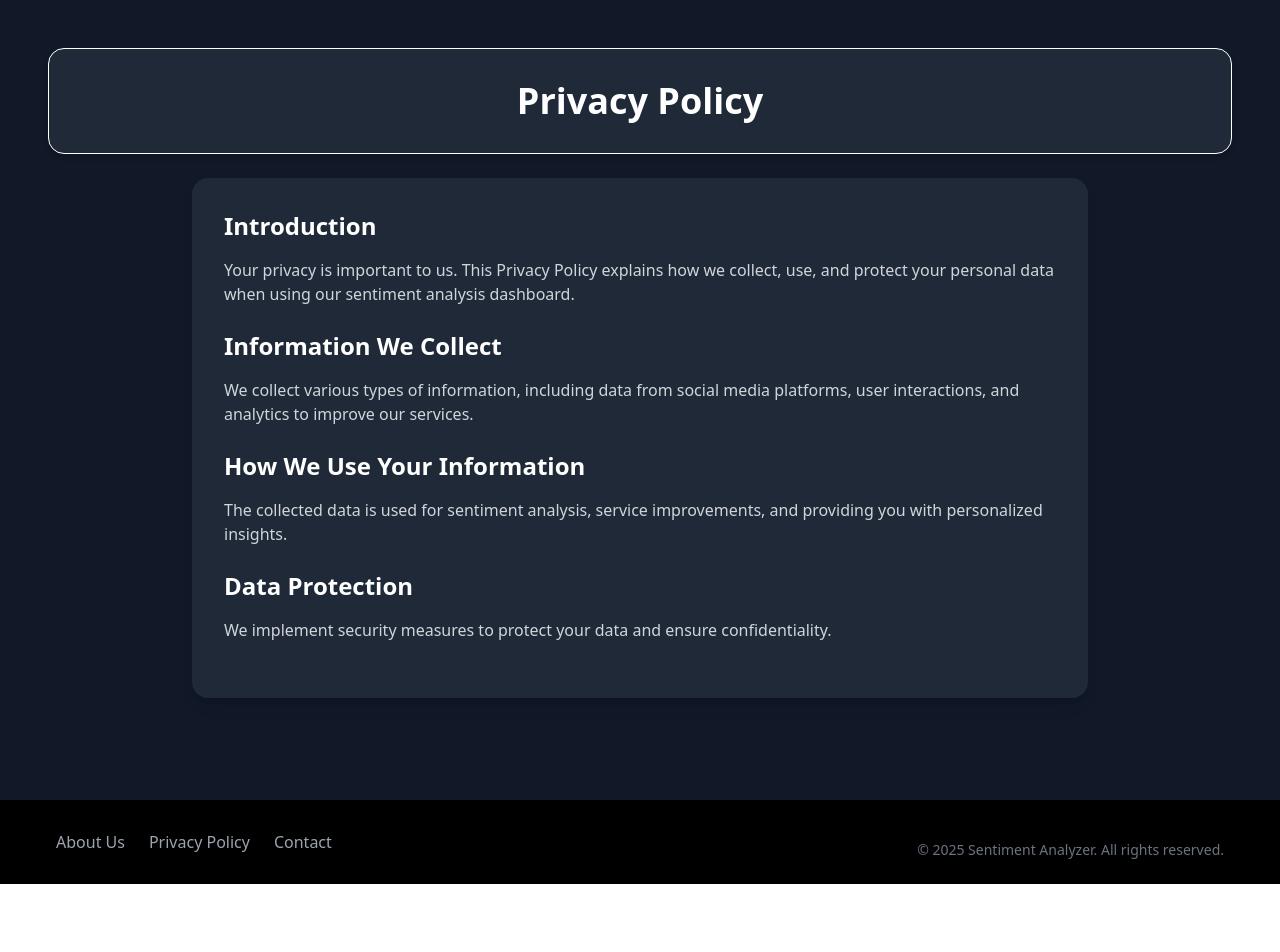
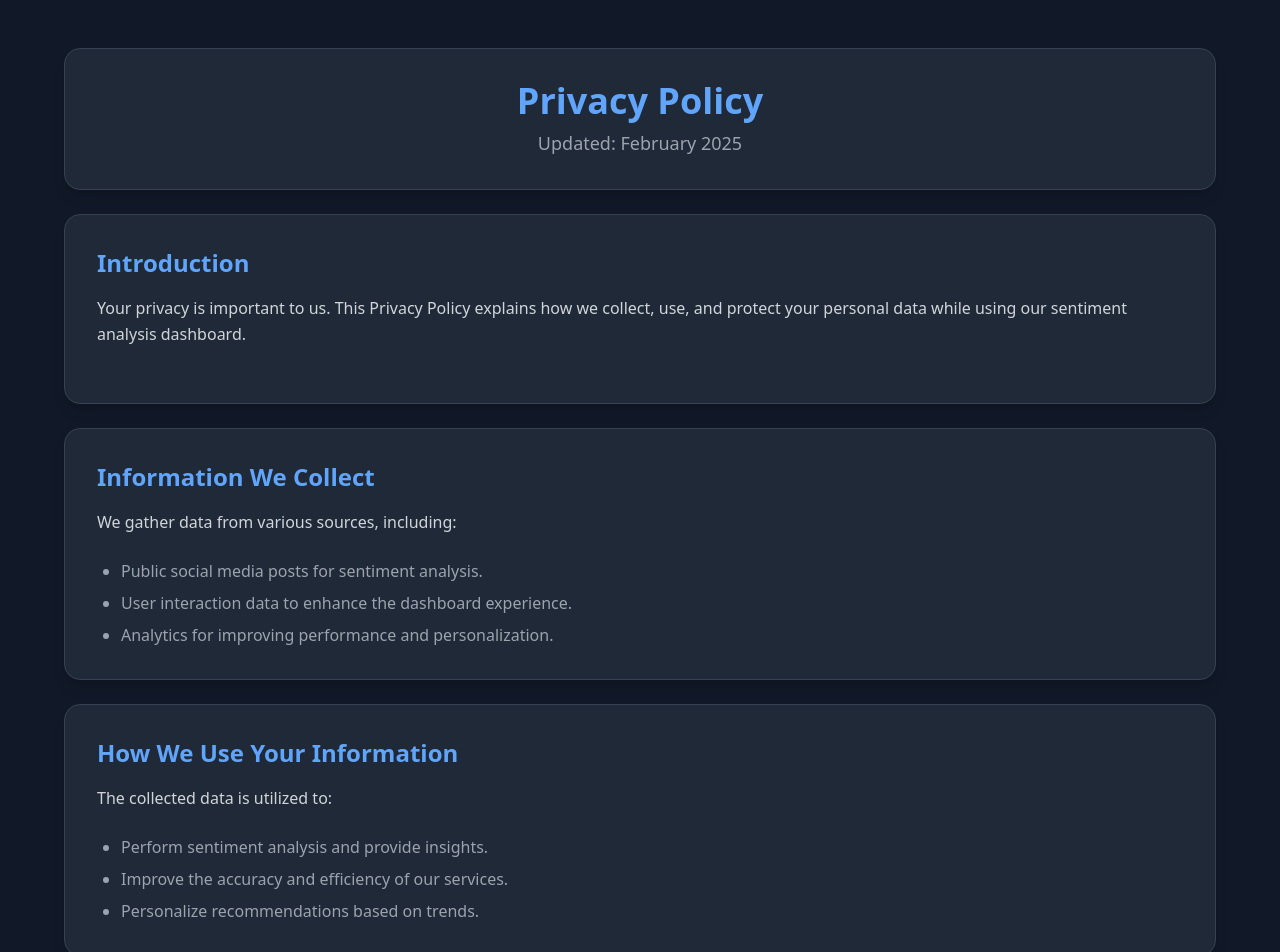
Before and after one commit to MrSaltyFish/SITNovate, a React (Vite) app in the folder frontend/: page /privacy in a window 1280 px wide. Shown: the part 80-1032 px from the top of the page. Before the commit the page ends 964 px from the top, so only its background shows below. Built offline with nearby package versions, Linux system fonts and the light colour scheme.

Commit message:
deplo6y hoja

```diff
--- a/frontend/src/pages/PrivacyPage.jsx
+++ b/frontend/src/pages/PrivacyPage.jsx
@@ -1,35 +1,78 @@
 import React from "react";
+import { motion } from "framer-motion";
 
 const PrivacyPolicyPage = () => {
   return (
-    <section className="w-full min-h-screen bg-gray-900 text-white flex flex-col items-center p-12">
+    <section className="w-full min-h-screen bg-gray-900 text-white flex flex-col items-center p-6 md:p-12">
       {/* Heading Section */}
-      <div className="w-full text-center p-8 border border-white shadow-md bg-gray-800 rounded-2xl">
-        <h1 className="text-4xl font-bold">Privacy Policy</h1>
-      </div>
+      <motion.div
+        className="w-full max-w-6xl text-center p-8 border border-gray-700 shadow-lg bg-gray-800 rounded-2xl"
+        initial={{ opacity: 0, y: -20 }}
+        animate={{ opacity: 1, y: 0 }}
+        transition={{ duration: 0.5 }}
+      >
+        <h1 className="text-4xl font-bold text-blue-400">Privacy Policy</h1>
+        <p className="text-lg text-gray-400 mt-2">Updated: February 2025</p>
+      </motion.div>
 
       {/* Content Section */}
-      <div className="w-full max-w-4xl bg-gray-800 rounded-2xl p-8 mt-6 shadow-lg">
-        <h2 className="text-2xl font-semibold mb-4">Introduction</h2>
-        <p className="text-gray-300 mb-6">
-          Your privacy is important to us. This Privacy Policy explains how we collect, use, and protect your personal data when using our sentiment analysis dashboard.
+      <motion.div
+        className="w-full max-w-6xl bg-gray-800 rounded-2xl p-8 mt-6 shadow-lg border border-gray-700"
+        initial={{ opacity: 0 }}
+        animate={{ opacity: 1 }}
+        transition={{ delay: 0.3 }}
+      >
+        <h2 className="text-2xl font-semibold text-blue-400 mb-4">Introduction</h2>
+        <p className="text-gray-300 leading-relaxed mb-6">
+          Your privacy is important to us. This Privacy Policy explains how we collect, use, and protect your personal data while using our sentiment analysis dashboard.
         </p>
+      </motion.div>
 
-        <h2 className="text-2xl font-semibold mb-4">Information We Collect</h2>
-        <p className="text-gray-300 mb-6">
-          We collect various types of information, including data from social media platforms, user interactions, and analytics to improve our services.
+      <motion.div
+        className="w-full max-w-6xl bg-gray-800 rounded-2xl p-8 mt-6 shadow-lg border border-gray-700"
+        initial={{ opacity: 0 }}
+        animate={{ opacity: 1 }}
+        transition={{ delay: 0.5 }}
+      >
+        <h2 className="text-2xl font-semibold text-blue-400 mb-4">Information We Collect</h2>
+        <p className="text-gray-300 leading-relaxed mb-6">
+          We gather data from various sources, including:
         </p>
+        <ul className="list-disc pl-6 text-gray-400 space-y-2">
+          <li>Public social media posts for sentiment analysis.</li>
+          <li>User interaction data to enhance the dashboard experience.</li>
+          <li>Analytics for improving performance and personalization.</li>
+        </ul>
+      </motion.div>
 
-        <h2 className="text-2xl font-semibold mb-4">How We Use Your Information</h2>
-        <p className="text-gray-300 mb-6">
-          The collected data is used for sentiment analysis, service improvements, and providing you with personalized insights.
+      <motion.div
+        className="w-full max-w-6xl bg-gray-800 rounded-2xl p-8 mt-6 shadow-lg border border-gray-700"
+        initial={{ opacity: 0 }}
+        animate={{ opacity: 1 }}
+        transition={{ delay: 0.7 }}
+      >
+        <h2 className="text-2xl font-semibold text-blue-400 mb-4">How We Use Your Information</h2>
+        <p className="text-gray-300 leading-relaxed mb-6">
+          The collected data is utilized to:
         </p>
+        <ul className="list-disc pl-6 text-gray-400 space-y-2">
+          <li>Perform sentiment analysis and provide insights.</li>
+          <li>Improve the accuracy and efficiency of our services.</li>
+          <li>Personalize recommendations based on trends.</li>
+        </ul>
+      </motion.div>
 
-        <h2 className="text-2xl font-semibold mb-4">Data Protection</h2>
-        <p className="text-gray-300 mb-6">
-          We implement security measures to protect your data and ensure confidentiality.
+      <motion.div
+        className="w-full max-w-6xl bg-gray-800 rounded-2xl p-8 mt-6 shadow-lg border border-gray-700"
+        initial={{ opacity: 0 }}
+        animate={{ opacity: 1 }}
+        transition={{ delay: 0.9 }}
+      >
+        <h2 className="text-2xl font-semibold text-blue-400 mb-4">Data Protection</h2>
+        <p className="text-gray-300 leading-relaxed mb-6">
+          We take security seriously and employ industry-standard measures to safeguard your data, ensuring confidentiality and compliance with data protection regulations.
         </p>
-      </div>
+      </motion.div>
     </section>
   );
 };
```
Also changed, not shown: 1 other file (tests, documents, lock files or other folders).
